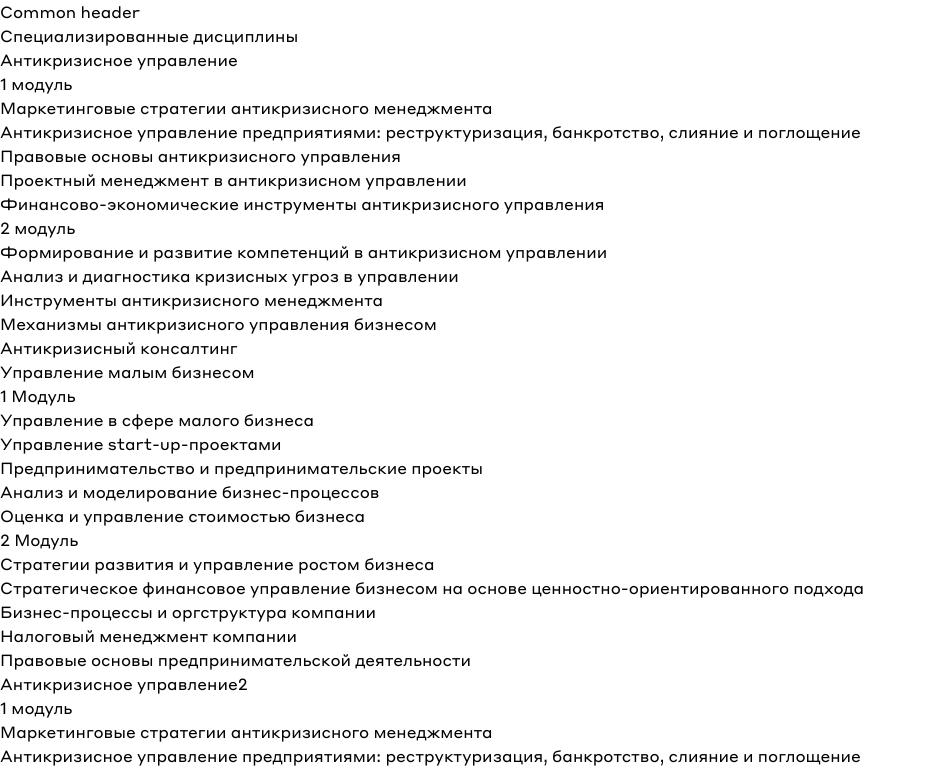
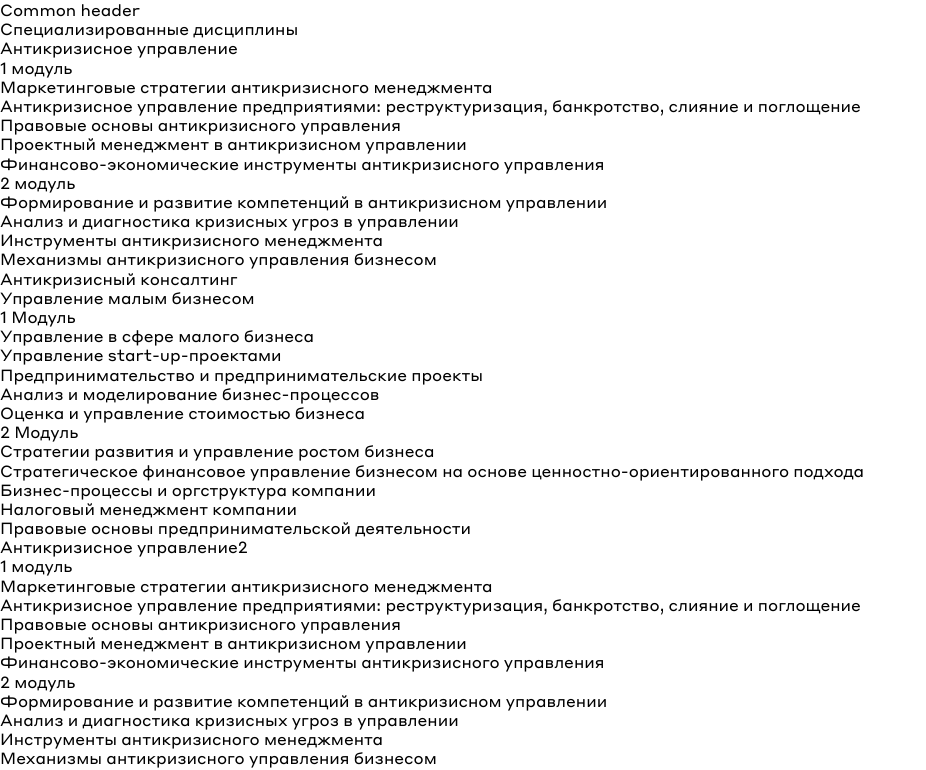
Before and after one commit to user530/union_university, a React (Create React App) app: page / in a window 1280 px wide. Shown: the top 770 px of the page, without its empty margins (0-926 px from the left). Built offline with nearby package versions, Linux system fonts and the light colour scheme.

Commit message:
Added theme and moved common styled components

```diff
--- a/src/styles/GlobalStyles.tsx
+++ b/src/components/styles/GlobalStyles.tsx
@@ -36,7 +36,8 @@ export const GlobalStyles = createGlobalStyle`
   /* Global Styles */
     body {
         font-family: 'Styrene A Web', sans-serif;
-        background-color: #fff;
-        color: #000;
+        background-color: ${({ theme }) => theme.colors.white};
+        color: ${({ theme }) => theme.colors.black};
+        line-height: 1.2;
     }
 `;
--- /dev/null
+++ b/src/components/styles/index.ts
@@ -0,0 +1,6 @@
+export * from './CssResets';
+export * from './GlobalStyles';
+export * from './Utils';
+export * from './Container';
+export * from './UnorderedList';
+export * from './Placeholder';
--- a/src/styles/index.ts
+++ /dev/null
@@ -1,2 +0,0 @@
-export * from './CssResets';
-export * from './GlobalStyles';
--- /dev/null
+++ b/src/themes/theme.ts
@@ -0,0 +1,12 @@
+export const theme = {
+    colors: {
+        primary: '#FF3535',
+        primaryAlt: '#CD1800',
+        secondary: '#2D2C2A',
+        white: '#FFF',
+        black: '#000',
+        textBlack: '#262626',
+        extraGrey: '#F7F7F7',
+        extraIcons: '#D9D9D9',
+    },
+};
```
Also changed, not shown: src/App.tsx (+5 -3 lines), src/components/styles/CssResets.tsx (renamed from src/styles/CssResets.tsx).
